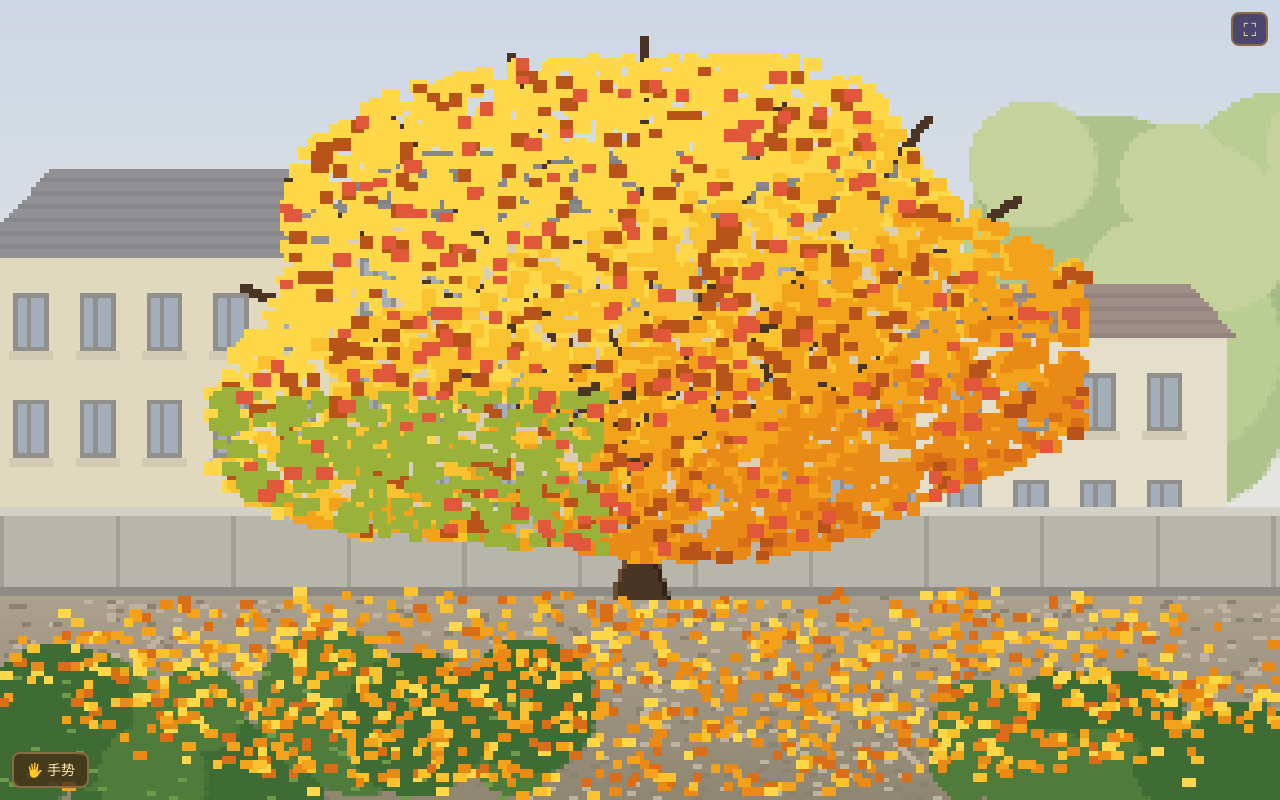
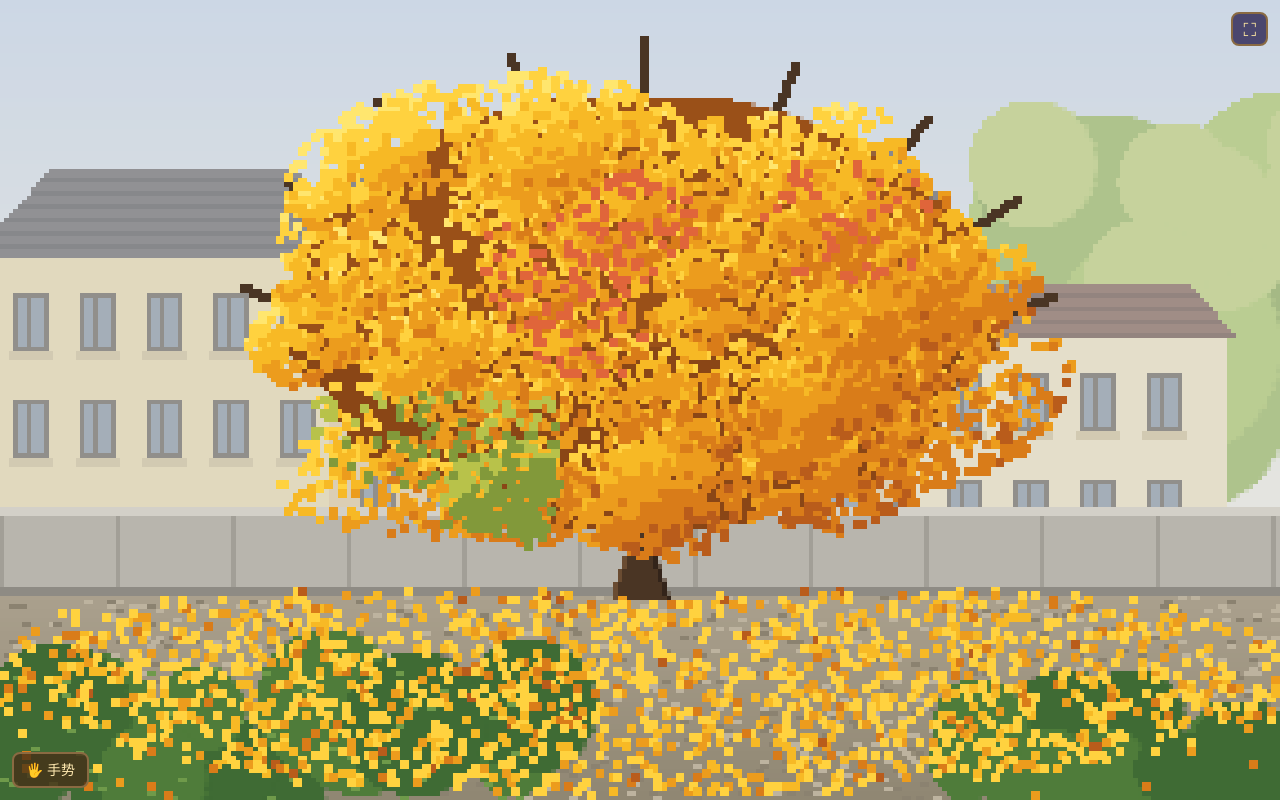
Before and after one commit to hyon0015-lang/galaxy, a plain HTML site: page tree/index.html in a window 1280 px wide. Drawn offline with Linux system fonts and the light colour scheme; animation ran at ten frames a second.

Commit message:
Tree: clumped foliage with per-clump shading, dark canopy interior, gentler leaf fall
Co-Authored-By: Claude Sonnet 5.5 <noreply@anthropic.com>
Claude-Session: https://claude.ai/code/session_01FHGCG52SyVQGVwVCKadpkV

```diff
--- a/tree/index.html
+++ b/tree/index.html
@@ -5,7 +5,7 @@
 const cv=document.getElementById('c'),g=cv.getContext('2d');let W=320;const H=180;
 let seed=7;const rnd=()=>(seed=(seed*16807)%2147483647)/2147483647;
 const HAND={on:0,x:0,y:0,o:1,dx:0,dy:0};let ROT=0,T=0,USR=0,HV=0,GL=0,FH=0,CXT=160,BG=null,LV=[],BYC=[];
-const PAL=['#ffd84a','#f9c22e','#f2a31b','#e98a17','#d96d18','#b8541a','#9bb23a','#e0573a'];
+const PAL=['#ffe66e','#ffd23f','#f7b925','#ec9c1d','#d97c19','#b95c1b','#b8c24a','#e0653a','#82993a'];
 const CY=70,RXC=98,RYC=58,clamp=(v,a,b)=>Math.max(a,Math.min(b,v));
 function build(){
  seed=7;BG=document.createElement('canvas');BG.width=W;BG.height=H;const b=BG.getContext('2d');
@@ -39,34 +39,41 @@ function build(){
  const BR=[[-80,40],[-60,22],[-30,12],[0,8],[34,14],[64,26],[84,44],[-90,64],[92,66],[-50,52],[50,50]];
  BR.forEach(([dx,y])=>{ln(CXT,100,CXT+dx,y,2,'#4a3524');ln(CXT,100,CXT+dx*.6,100-(100-y)*.6,3,'#4a3524')});
  // 地上落叶地毯
- for(let i=0;i<1100;i++){const a=rnd()*6.283,d=Math.sqrt(rnd()),x=CXT+Math.cos(a)*d*(130+rnd()*30),y=152+Math.sin(a)*d*26;if(y>132){R2(x,y,rnd()<.5?3:2,2,PAL[(rnd()*5)|0])}}
- for(let i=0;i<80;i++)R2(rnd()*W,138+rnd()*40,3,2,PAL[(rnd()*4)|0]);
- // 树叶
- LV=[];BYC=PAL.map(()=>[]);
- for(let i=0;i<5200;i++){let x,y,ok=0;for(let k=0;k<12&&!ok;k++){x=(rnd()*2-1)*RXC;y=(rnd()*2-1)*RYC;const a=Math.atan2(y/RYC,x/RXC),rm=1+.1*Math.sin(3*a+.5)+.07*Math.sin(5*a+1.2),q=(x/RXC)**2+(y/RYC)**2;if(q<rm*rm)ok=1}
-  const dx=x/RXC,dy=y/RYC,e=Math.min(1,Math.hypot(dx,dy)),lit=-dx*.5-dy*.7+rnd()*.5;
-  let c=lit>.35?0:lit>0?1:lit>-.35?2:lit>-.7?3:4;if(dy>.3&&dx<-.1&&rnd()<.45)c=6;if(rnd()<.04)c=7;if(rnd()<.05)c=5;
-  const l={hx:Math.round(CXT+x),hy:Math.round(CY+y),c,s:(rnd()*3)|0,e:.25+e*.75,k:rnd()*6.28,st:0,x:0,y:0,vx:0,vy:0,ph:0,gy:0,tl:0,dl:0};LV.push(l);BYC[c].push(l)}
+ for(let i=0;i<1700;i++){const a=rnd()*6.283,d=Math.sqrt(rnd()),x=CXT+Math.cos(a)*d*(130+rnd()*30),y=152+Math.sin(a)*d*26;if(y>132){R2(x,y,2,2,PAL[1+((rnd()*rnd()*5)|0)])}}
+ for(let i=0;i<80;i++)R2(rnd()*W,138+rnd()*40,2,2,PAL[1+((rnd()*4)|0)]);
+ // 树冠内部阴影（叶子掉了之后露出来的是暗处而不是天空）
+ for(let y=-RYC;y<=RYC;y++){const q=y/RYC;const w=Math.sqrt(Math.max(0,1-q*q))*RXC*.8*(1+.04*Math.sin(y*.21));R2(CXT-w,CY+y*.85,w*2,1,y>8?'#8a4616':'#9a5018')}
+ // 树叶：先分成一团一团，每团自己有明暗
+ LV=[];BYC=PAL.map(()=>[]);const CL=[];
+ for(let i=0;i<64;i++){let x,y,ok=0;for(let k=0;k<20&&!ok;k++){x=(rnd()*2-1)*RXC*.82;y=(rnd()*2-1)*RYC*.8;const a=Math.atan2(y/RYC,x/RXC),rm=1+.1*Math.sin(3*a+.5)+.07*Math.sin(5*a+1.2);if((x/RXC)**2+(y/RYC)**2<rm*rm*.8)ok=1}
+  CL.push({x,y,r:11+rnd()*10,id:i})}
+ for(let i=0;i<9500;i++){const C=CL[(rnd()*CL.length)|0],a=rnd()*6.283,d=Math.sqrt(rnd());
+  const lx=Math.cos(a)*d,ly=Math.sin(a)*d*.8,x=C.x+lx*C.r,y=C.y+ly*C.r;
+  const a2=Math.atan2(y/RYC,x/RXC),rm=1+.1*Math.sin(3*a2+.5)+.07*Math.sin(5*a2+1.2);if((x/RXC)**2+(y/RYC)**2>rm*rm)continue;
+  const dx=x/RXC,dy=y/RYC,e=Math.min(1,Math.hypot(dx,dy)),lit=(-dx*.5-dy*.6)*.5+(-lx*.35-ly*.8)*.9+(rnd()-.5)*.25;
+  let c=clamp(Math.round(2.3-lit*2.5+(rnd()-.5)*.7),0,5);
+  if(dx<-.2&&dy>.3&&C.id%2===0&&rnd()<.5)c=lit>.1?6:8;else if(C.id%17===0&&rnd()<.3)c=7;
+  const l={hx:Math.round(CXT+x),hy:Math.round(CY+y),c,s:rnd()<.7?2:(rnd()<.5?0:1),e:.25+e*.75,k:rnd()*6.28,st:0,x:0,y:0,vx:0,vy:0,ph:0,gy:0,tl:0,dl:0};LV.push(l);BYC[c].push(l)}
 }
-const shape=(l)=>l.s===0?[3,3]:l.s===1?[4,3]:[3,2];
+const shape=(l)=>l.s===0?[3,2]:l.s===1?[2,3]:[2,2];
 function detach(l,vx,vy){l.st=1;l.x=l.hx;l.y=l.hy;l.vx=vx*.6+(rnd()-.5)*.5;l.vy=-.15+rnd()*.25;l.ph=rnd()*6.28;l.gy=Math.max(l.y+12,134+rnd()*44)}
 function burst(){let n=0;for(let i=0;i<LV.length&&n<170;i++){const l=LV[(rnd()*LV.length)|0];if(l.st===0&&!l.dl){l.dl=1+(rnd()*90|0);n++}}}
 function upd(){
  T++;const on=HAND.on,fist=on&&HAND.o<.3,spd=on?Math.hypot(HAND.dx,HAND.dy)*W:0;
  const tv=on?clamp(HAND.dx*W*.05,-1.5,1.5):0;HV+=(tv-HV)*.2;HV*=.97;
  GL+=((fist?1:0)-GL)*.04;if(fist)FH++;else{if(FH>40)burst();FH=0}
- const hx=HAND.x,hy=HAND.y,R=20+spd*.6,pr=Math.min(.1,spd*.005);
- if(T%38===0){for(let k=0;k<4;k++){const l=LV[(rnd()*LV.length)|0];if(l.st===0&&l.e>.6){detach(l,0,0);break}}}
+ const hx=HAND.x,hy=HAND.y,R=20+spd*.6,pr=Math.min(.05,spd*.0025);
+ if(T%70===0){for(let k=0;k<4;k++){const l=LV[(rnd()*LV.length)|0];if(l.st===0&&l.e>.6){detach(l,0,0);break}}}
  for(let i=0;i<LV.length;i++){const l=LV[i];
   if(l.st===0){
    if(l.dl&&--l.dl===0){detach(l,(rnd()-.4)*.8,0);continue}
    if(on&&!fist&&spd>.7){const dx=l.hx-hx,dy=l.hy-hy;if(dx*dx+dy*dy<R*R&&rnd()<pr){detach(l,HAND.dx*W*.05,HAND.dy*W*.03);USR++}}
   }else if(l.st===1){
-   l.ph+=.06+Math.abs(l.vx)*.03;
+   l.ph+=.04+Math.abs(l.vx)*.02;
    if(on&&!fist){const dx=l.x-hx,dy=l.y-hy;if(dx*dx+dy*dy<R*R*2.2)l.vx+=(HAND.dx*W*.05-l.vx)*.08}
-   l.vx+=(Math.sin(l.ph)*.16+HV*.4+.012-l.vx)*.035;l.vy+=(.26+.1*Math.cos(l.ph*1.3)-l.vy)*.05;
+   l.vx+=(Math.sin(l.ph)*.22+HV*.4+.01-l.vx)*.03;l.vy+=(.19+.09*Math.cos(l.ph*1.3)-l.vy)*.04;
    l.x+=l.vx;l.y+=l.vy;
-   if(l.y>=l.gy){l.st=2;l.x=Math.round(clamp(l.x,2,W-4));l.y=Math.round(l.y);l.tl=900+rnd()*1600}
+   if(l.y>=l.gy){l.st=2;l.x=Math.round(clamp(l.x,2,W-4));l.y=Math.round(l.y);l.tl=1500+rnd()*2500}
   }else if(l.st===2){if(--l.tl<=0)l.st=0}
  }
  if(USR>25&&!GDONE){GDONE=1;say('')}
```
